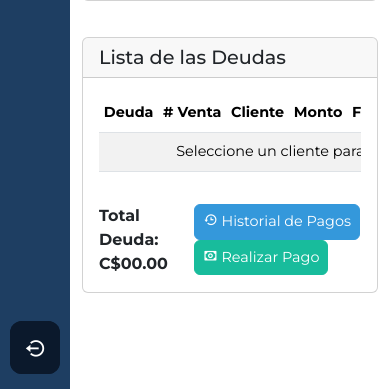
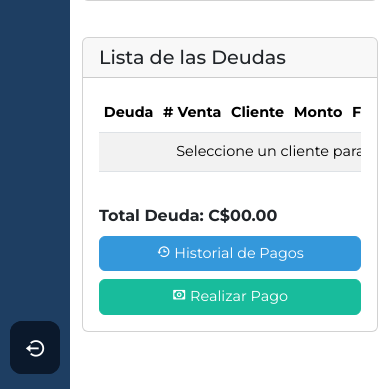
Before and after one commit to Jaysson21/BlandonComercial, a Flask app: template src/templates/GestionDeudas.html in a window 390 px wide. Shown: the part 455-844 px from the top of the page. Run offline with Flask 3, Linux system fonts and the light colour scheme; the template is opened without the code that fills it, so the values that code supplies are empty; some libraries are stand-ins or nearby versions.

Commit message:
Responsive Avance

```diff
--- a/src/static/css/layout.css
+++ b/src/static/css/layout.css
@@ -322,3 +322,14 @@ i.logo {
     background-repeat: no-repeat;
     vertical-align: middle; /* Alineación con el texto */
 }
+
+.table-responsive {
+    max-height: 60vh;
+    overflow-x: auto;
+    overflow-y: auto;
+}
+
+#historialPagoTable th, #historialPagoTable td {
+    vertical-align: middle;
+    white-space: nowrap; /* Evita que el texto se divida en varias líneas */
+}
--- a/src/templates/GestionDeudas.html
+++ b/src/templates/GestionDeudas.html
@@ -62,19 +62,20 @@
                             </tbody>
                         </table>
                     </div>
-                    <div class="d-flex justify-content-between align-items-center mt-3">
-                        <div id="total" class="font-weight-bold">
+                    <div class="d-flex flex-column flex-md-row justify-content-between mt-3">
+                        <div id="total" class="font-weight-bold mb-2 mb-md-0">
                             <strong>Total Deuda: C$00.00</strong>
                         </div>
-                        <div>
-                            <button class="btn btn-info" id="historialPagosBtn">
+                        <div class="d-flex flex-column flex-md-row">
+                            <button class="btn btn-info mb-2 mb-md-0 me-md-2" id="historialPagosBtn">
                                 <i class='bx bx-history'></i> Historial de Pagos
                             </button>
-                            <button class="btn btn-success me-2" id="realizarPagoBtn">
+                            <button class="btn btn-success" id="realizarPagoBtn">
                                 <i class='bx bx-money'></i> Realizar Pago
                             </button>
                         </div>
                     </div>
+
                 </div>
             </div>
         </div>
```
